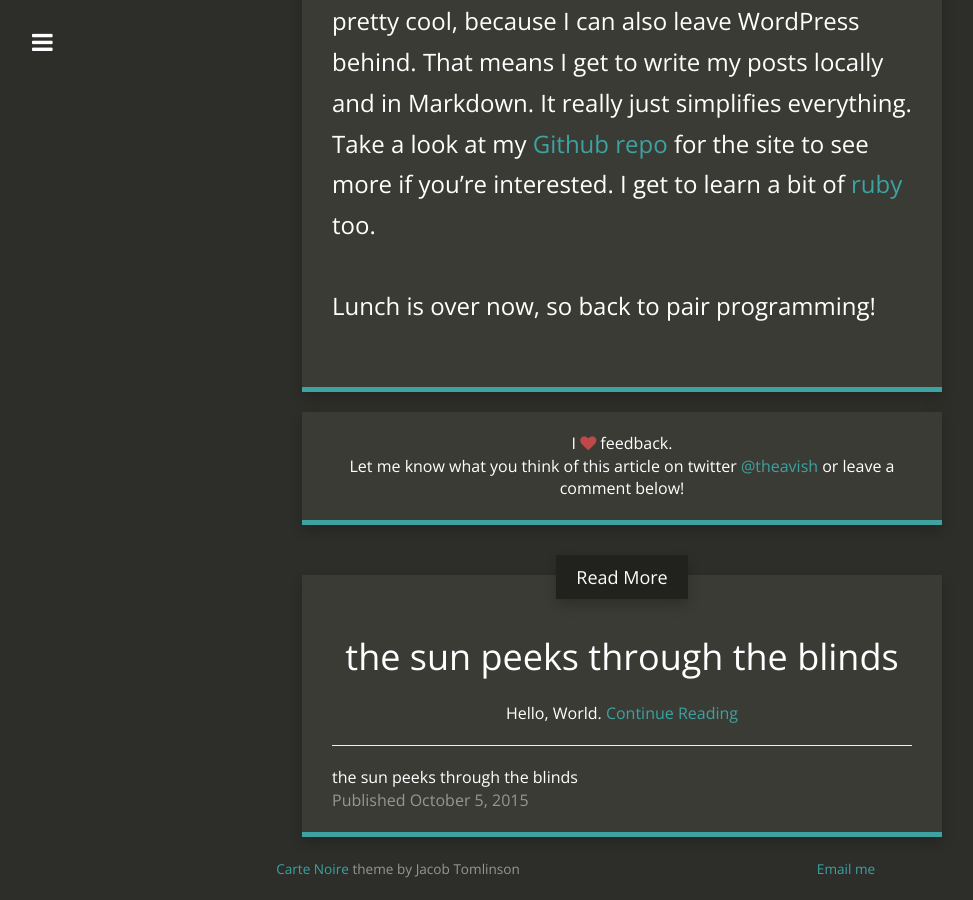
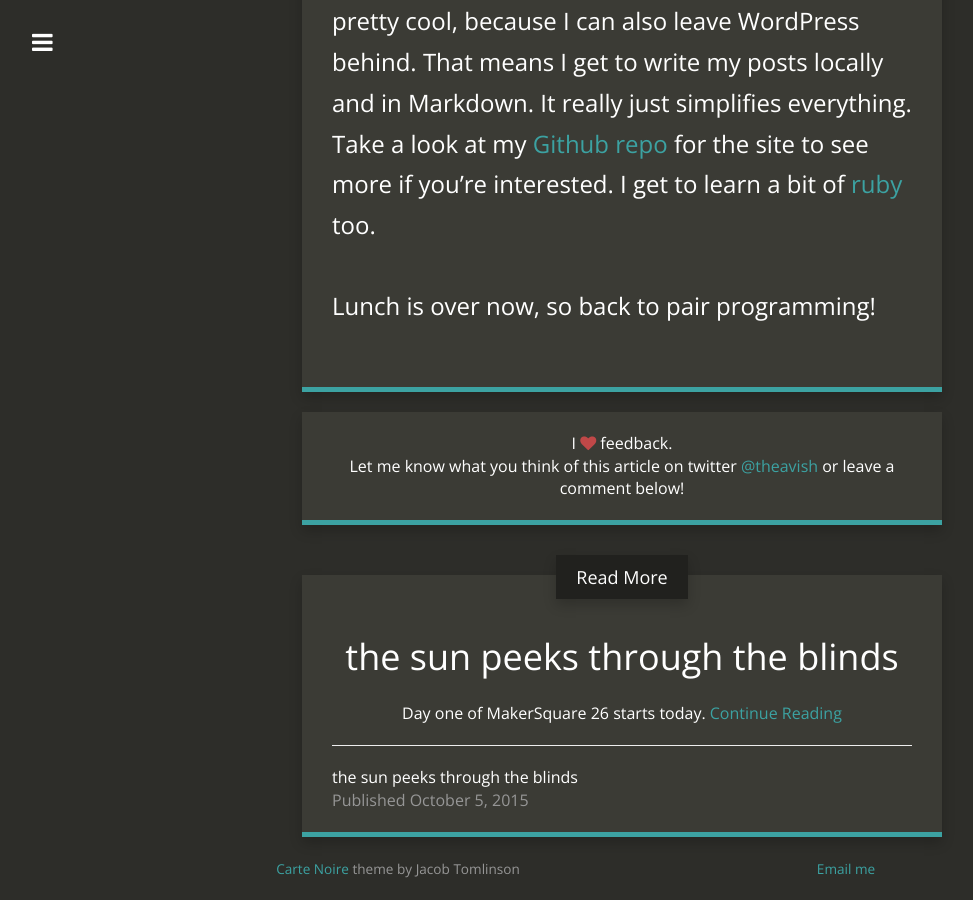
Before and after one commit to theavish/theavish.github.io, a Jekyll site: the page built from _posts/2015-10-10-bootstrap-in-the-dust.md, in a window 1280 px wide and 900 px high, scrolled down 1552 px. Shown: the whole window, without its empty margins (18-991 px from the left). Built offline with Jekyll 4.4.1, drawn with Linux system fonts in a browser that asks for light colours; nearby versions of some CDN libraries; Markdown is read by kramdown in place of the engine named in the settings.

Commit message:
edit post description

```diff
--- a/_posts/2015-10-05-the-sun-peeks-through-the-blinds.md
+++ b/_posts/2015-10-05-the-sun-peeks-through-the-blinds.md
@@ -3,7 +3,7 @@ layout:     post
 title:      the sun peeks through the blinds
 date:       2015-10-05 8:11:20
 author:     Avi Samloff
-summary:    Hello, World.
+summary:    Day one of MakerSquare 26 starts today.
 categories: blog
 ---
 
```
